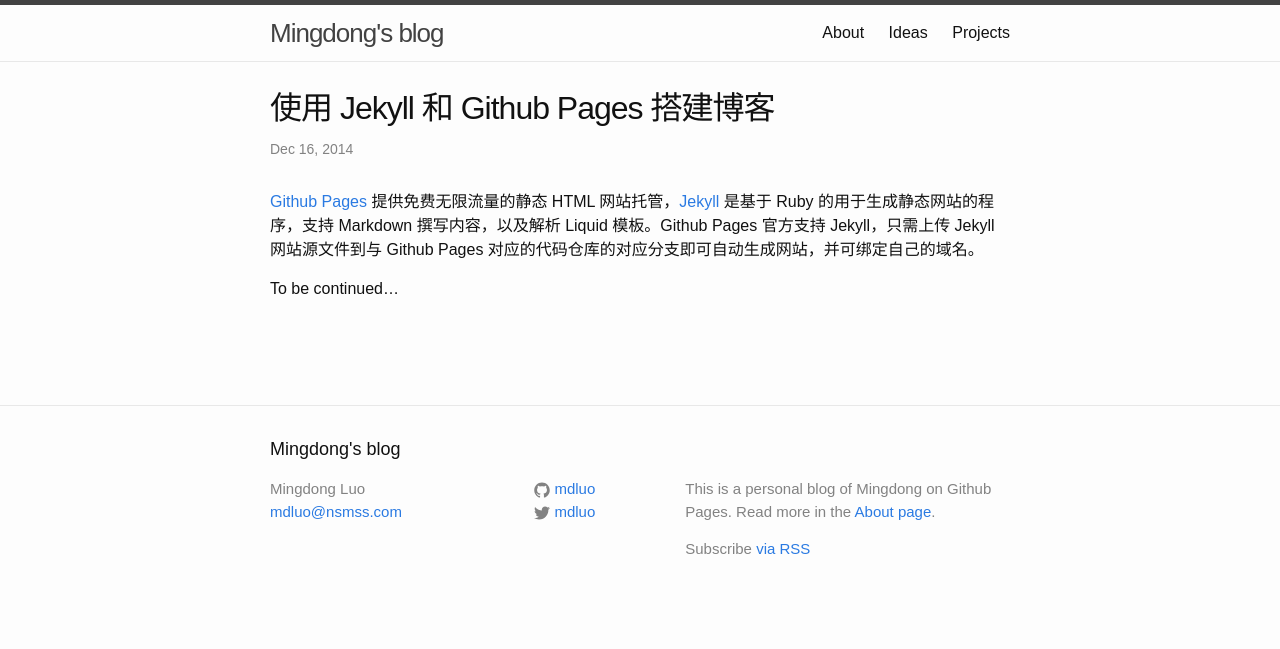
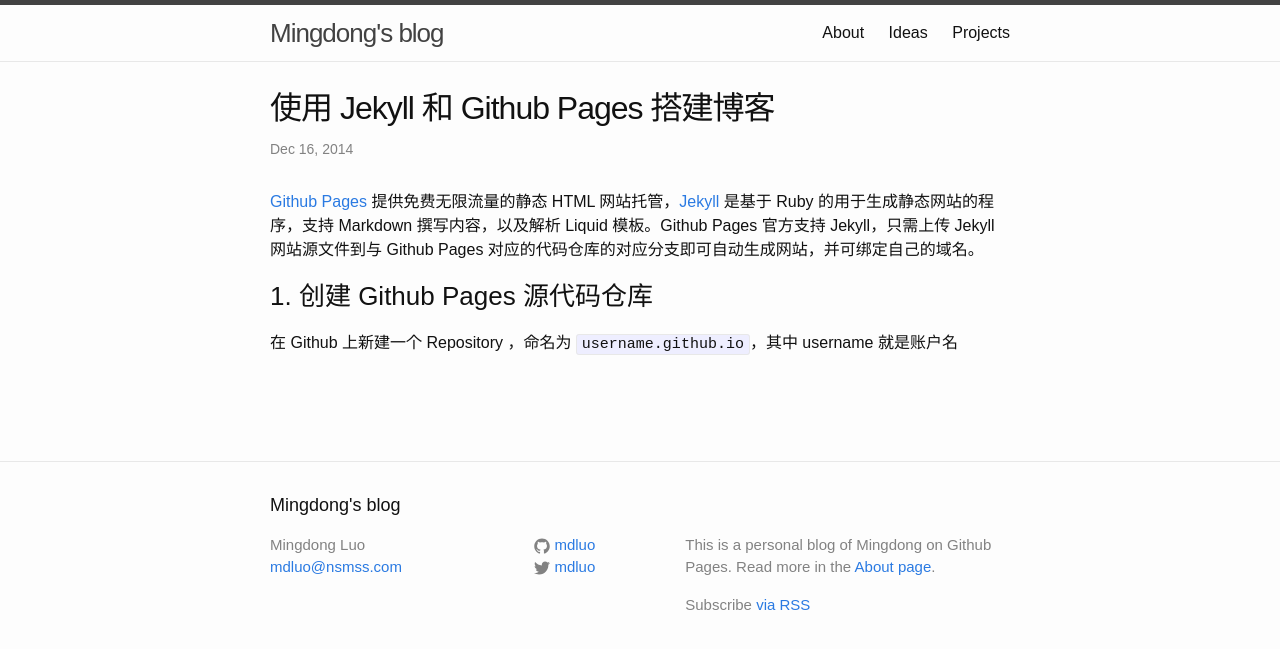
Before and after one commit to itfen/md, a Jekyll site: the page built from _posts/2014-12-16-set-up-blog-using-jekyll-and-github-pages.md, in a window 1280 px wide. Shown: the top 649 px of the page. Built offline with Jekyll 4.4.1, drawn with Linux system fonts in a browser that asks for light colours; comment, search, counter and statistics services are not loaded.

Commit message:
Update post

```diff
--- a/_posts/2014-12-16-set-up-blog-using-jekyll-and-github-pages.md
+++ b/_posts/2014-12-16-set-up-blog-using-jekyll-and-github-pages.md
@@ -7,7 +7,9 @@
 ---
 [Github Pages][Github Pages] 提供免费无限流量的静态 HTML 网站托管，[Jekyll][Jekyll] 是基于 Ruby 的用于生成静态网站的程序，支持 Markdown 撰写内容，以及解析 Liquid 模板。Github Pages 官方支持 Jekyll，只需上传 Jekyll 网站源文件到与 Github Pages 对应的代码仓库的对应分支即可自动生成网站，并可绑定自己的域名。
 
-To be continued...
+### 1. 创建 Github Pages 源代码仓库
+
+在 Github 上新建一个 Repository ，命名为 `username.github.io`，其中 username 就是账户名
 
 [Github Pages]: https://pages.github.com/
 [Jekyll]:       http://jekyllrb.com/
```
